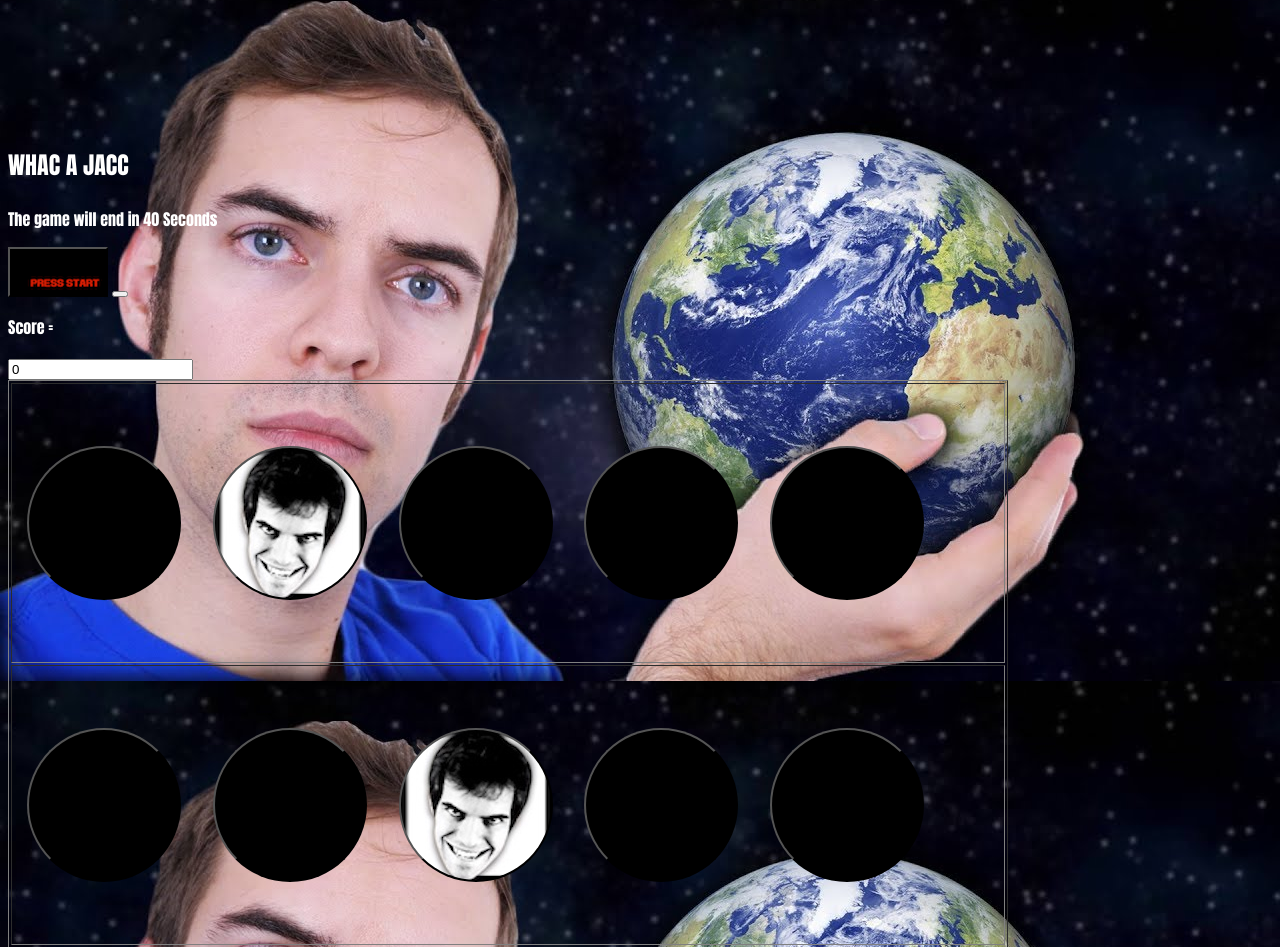
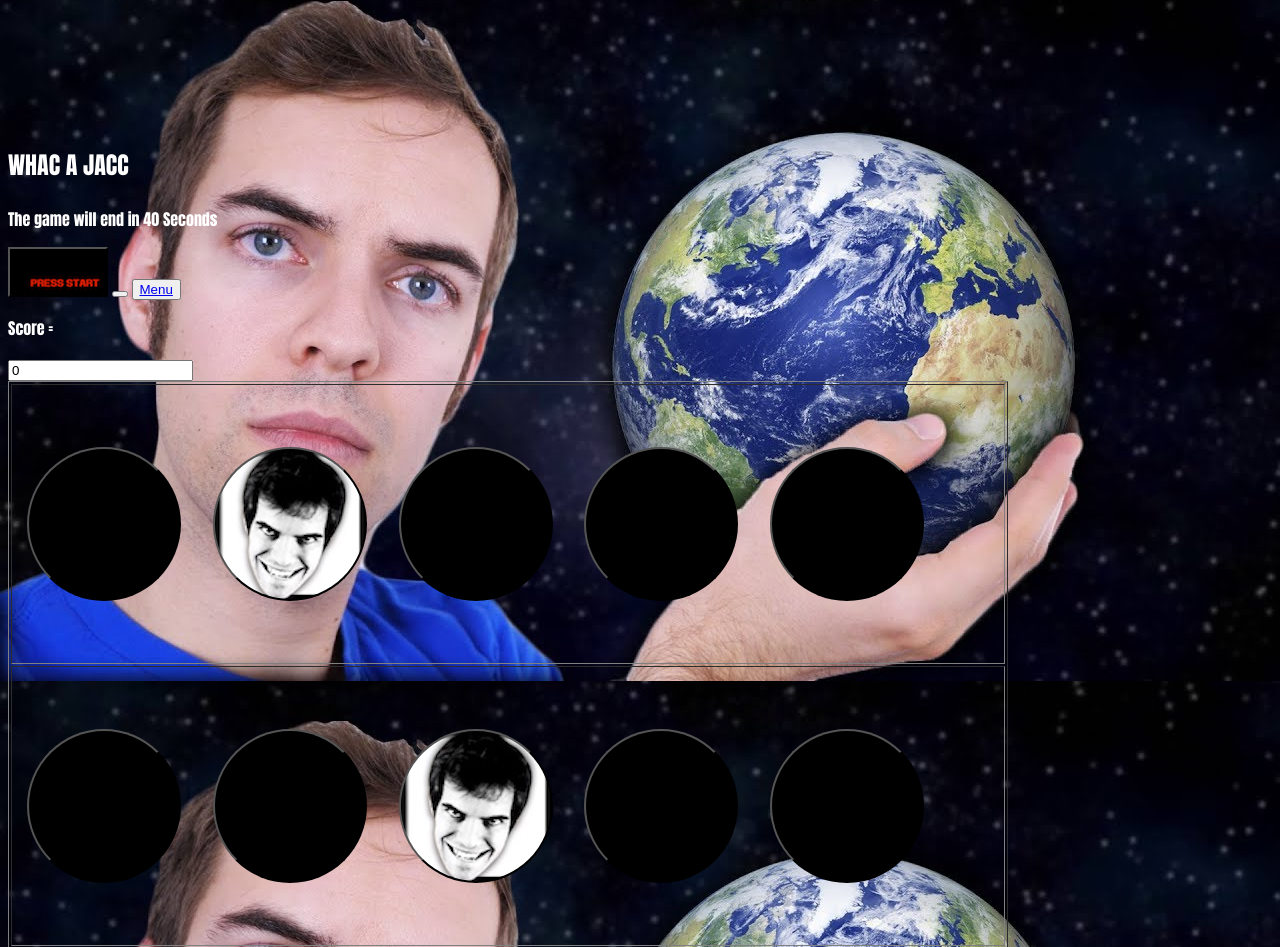
Before and after one commit to zkr984/4b-impacdcorp, a plain HTML site: page index.html in a window 1280 px wide. Shown: the part 6519-7466 px from the top of the page. Drawn offline with nearby package versions, Linux system fonts and the light colour scheme.

Commit message:
Added menu button for game section

```diff
--- a/index.html
+++ b/index.html
@@ -44,6 +44,7 @@ function addScore5() {
 <p> The game will end in <span id="countdowntimer">45</span> Seconds</p>
 <button onClick="start()" id="start"></button>
 <button onClick="coord()"></button>
+<button><a href="#startpage">Menu</a></button>
 
 
 <p>Score = </p><input id="score" value="0">
```
